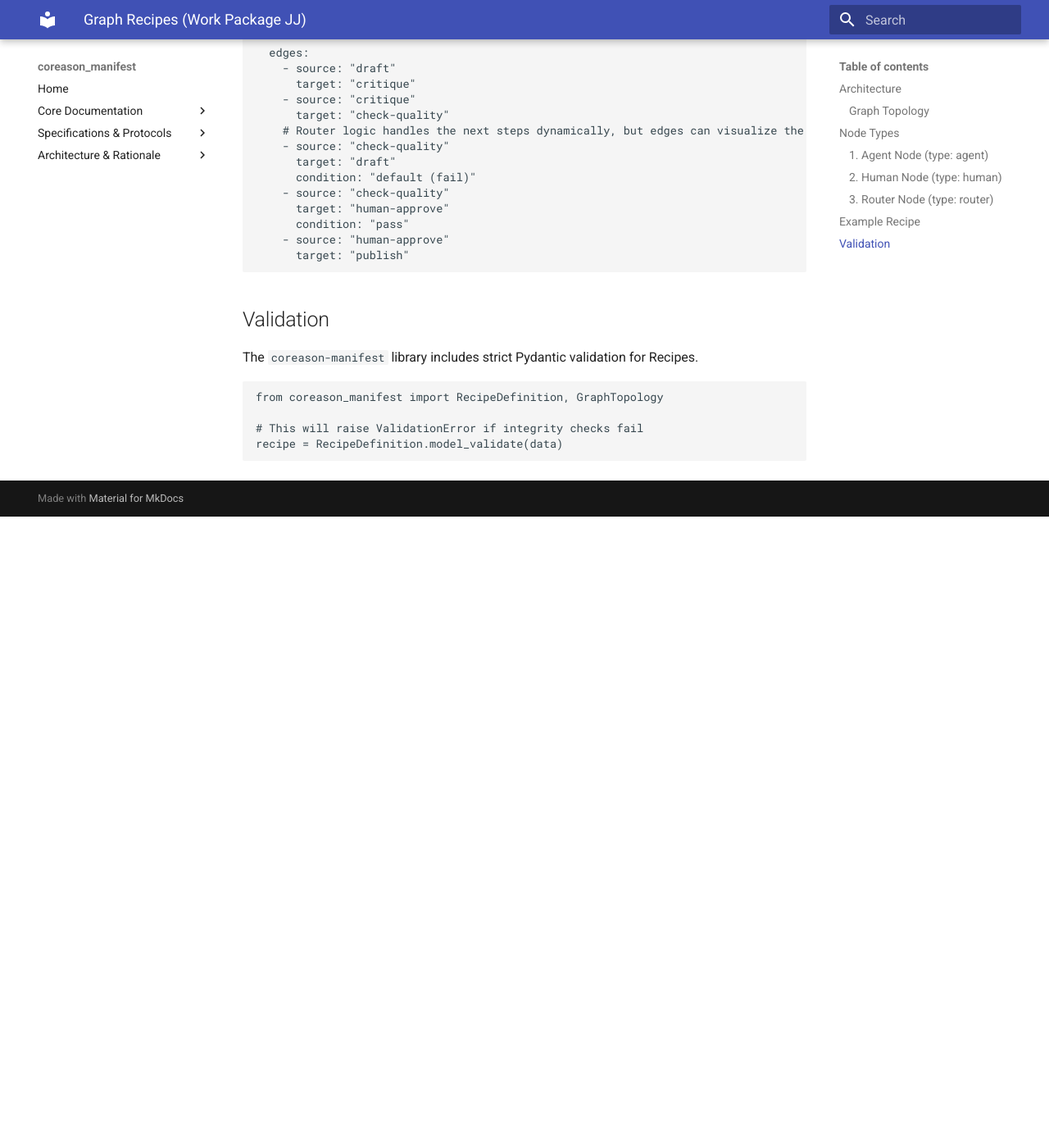
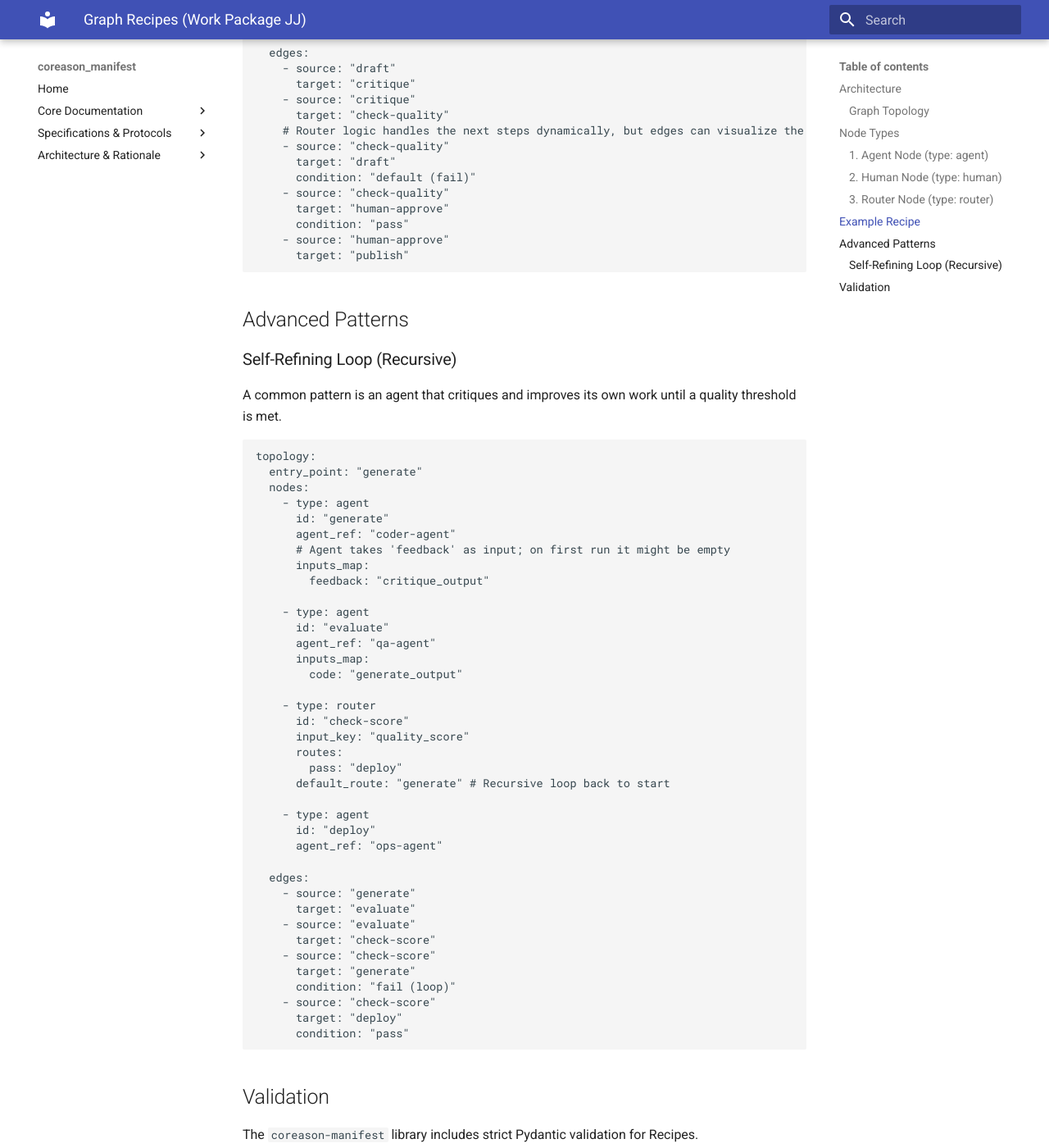
Before and after one commit to CoReason-AI/coreason-manifest, an MkDocs documentation site: the page built from docs/graph_recipes.md, in a window 1280 px wide and 1400 px high, scrolled down 2362 px. Shown: the whole window at 82% size. Built offline with MkDocs 1.6.1 and Material for MkDocs 9.7.7, drawn with Linux system fonts in a browser that asks for light colours; before the commit the page ends 2992 px from its top, so only the background shows below that.

Commit message:
fix: CI lint error and add advanced graph docs
- **CI Fix:**
  - Resolved `ruff` "line too long" error in `tests/test_v2_recipe.py` by splitting a long docstring.

- **Documentation:**
  - Added an "Advanced Patterns" section to `docs/graph_recipes.md`.
  - Included a detailed example of a self-refining (recursive) loop where an agent critiques and improves its own output.

Co-authored-by: gowthamrao <13936600+gowthamrao@users.noreply.github.com>

````diff
--- a/docs/graph_recipes.md
+++ b/docs/graph_recipes.md
@@ -115,6 +115,53 @@ topology:
       target: "publish"
 ```
 
+## Advanced Patterns
+
+### Self-Refining Loop (Recursive)
+
+A common pattern is an agent that critiques and improves its own work until a quality threshold is met.
+
+```yaml
+topology:
+  entry_point: "generate"
+  nodes:
+    - type: agent
+      id: "generate"
+      agent_ref: "coder-agent"
+      # Agent takes 'feedback' as input; on first run it might be empty
+      inputs_map:
+        feedback: "critique_output"
+
+    - type: agent
+      id: "evaluate"
+      agent_ref: "qa-agent"
+      inputs_map:
+        code: "generate_output"
+
+    - type: router
+      id: "check-score"
+      input_key: "quality_score"
+      routes:
+        pass: "deploy"
+      default_route: "generate" # Recursive loop back to start
+
+    - type: agent
+      id: "deploy"
+      agent_ref: "ops-agent"
+
+  edges:
+    - source: "generate"
+      target: "evaluate"
+    - source: "evaluate"
+      target: "check-score"
+    - source: "check-score"
+      target: "generate"
+      condition: "fail (loop)"
+    - source: "check-score"
+      target: "deploy"
+      condition: "pass"
+```
+
 ## Validation
 
 The `coreason-manifest` library includes strict Pydantic validation for Recipes.
````
Also changed, not shown: 1 other file.
